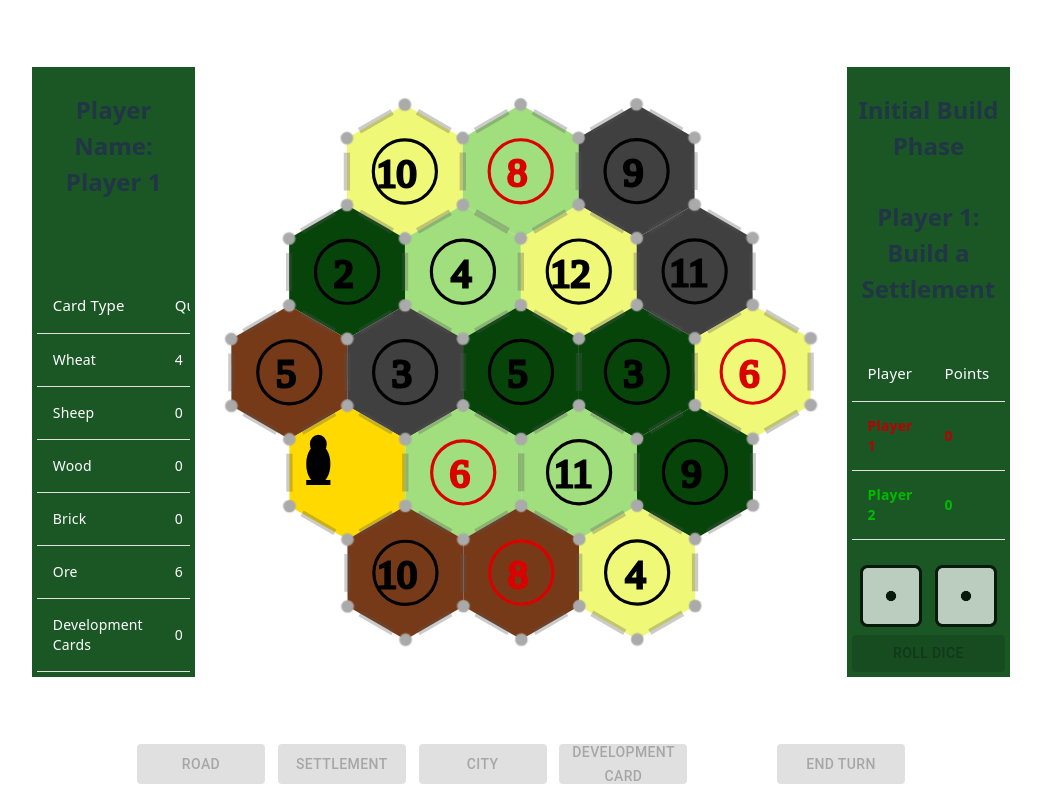
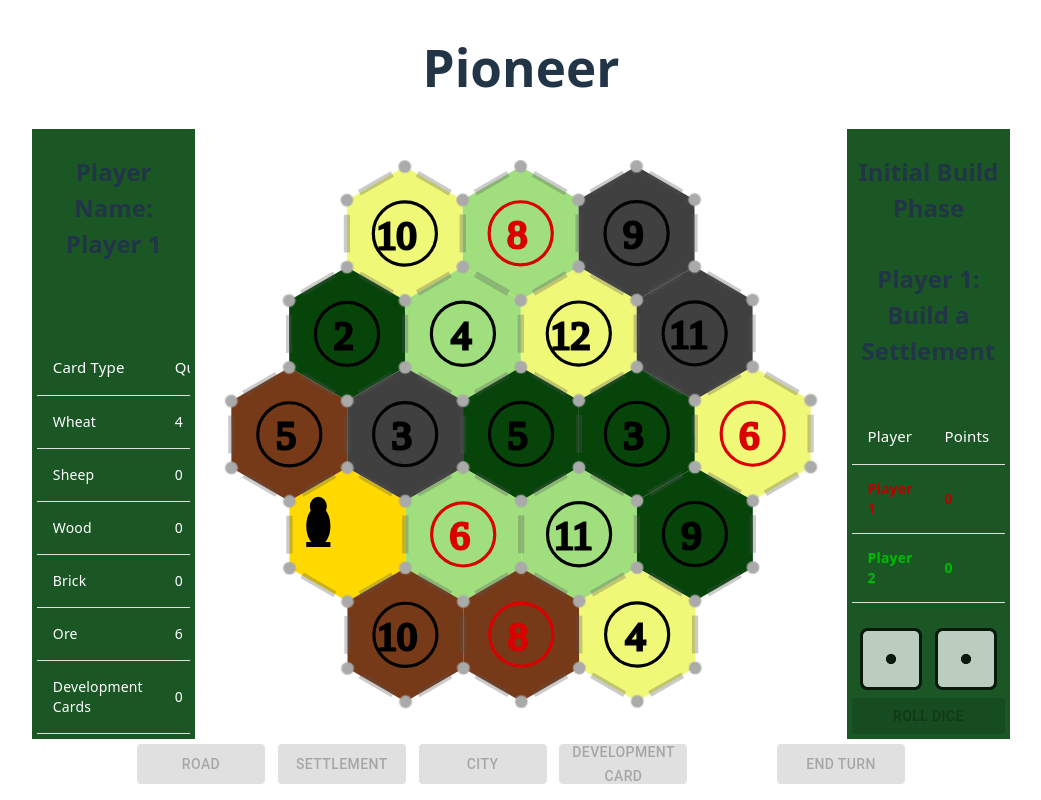
Before and after one commit to mathewacarter29/pioneer, a React (Vite) app: page / in a window 1280 px wide. Shown: the whole page, without its empty margins (119-1160 px from the left). Built offline with nearby package versions, Linux system fonts and the light colour scheme.

Commit message:
update todo

```diff
--- a/src/App.tsx
+++ b/src/App.tsx
@@ -13,6 +13,7 @@ function App() {
   return (
     <ThemeProvider theme={theme}>
       <div>
+        <h1>Pioneer</h1>
         <Table />
       </div>
     </ThemeProvider>
```
Also changed, not shown: 1 other file (tests, documents, lock files or other folders).
